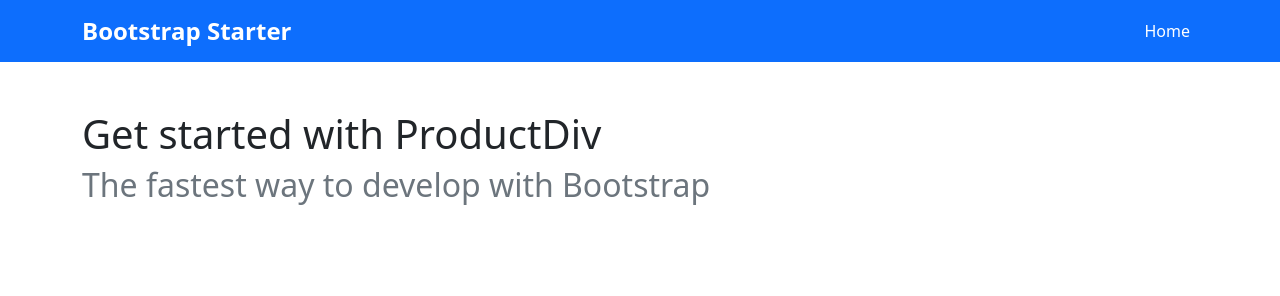
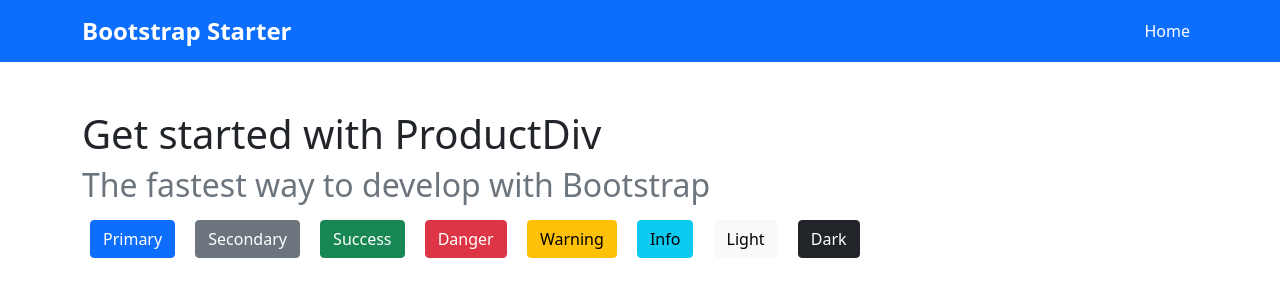
Before and after one commit to awestbro/productdiv-bootstrap-starter-free, a website built with Vite: page index.html in a window 1280 px wide. Built offline with nearby package versions, Linux system fonts and the light colour scheme; what productdiv would draw is missing.

Commit message:
Add buttons for themes

```diff
--- a/index.html
+++ b/index.html
@@ -42,6 +42,14 @@
         <div class="container">
           <h1 class="text-bold">Get started with ProductDiv</h1>
           <h2 class="text-muted">The fastest way to develop with Bootstrap</h2>
+          <button type="button" class="btn btn-primary m-2">Primary</button>
+          <button type="button" class="btn m-2 btn-secondary">Secondary</button>
+          <button type="button" class="btn m-2 btn-success">Success</button>
+          <button type="button" class="btn m-2 btn-danger">Danger</button>
+          <button type="button" class="btn m-2 btn-warning">Warning</button>
+          <button type="button" class="btn m-2 btn-info">Info</button>
+          <button type="button" class="btn m-2 btn-light">Light</button>
+          <button type="button" class="btn m-2 btn-dark">Dark</button>
         </div>
       </section>
     </body>
```
